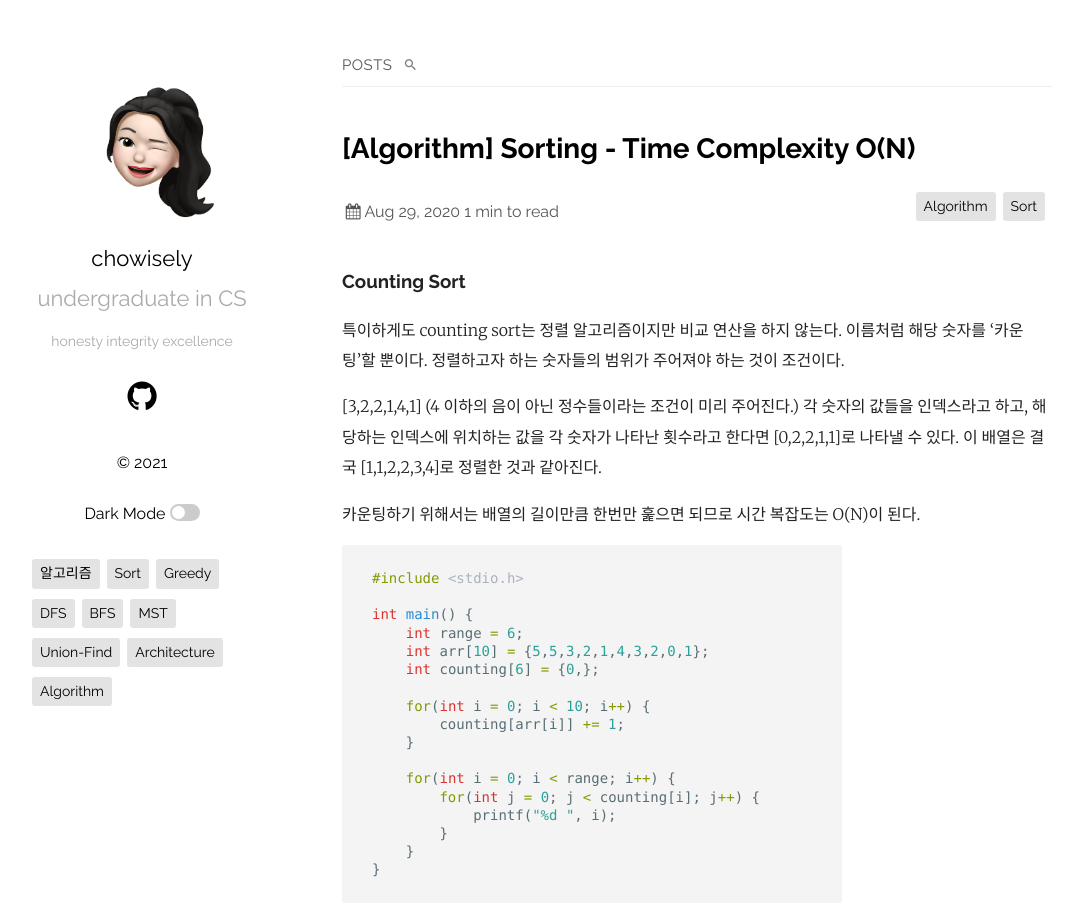
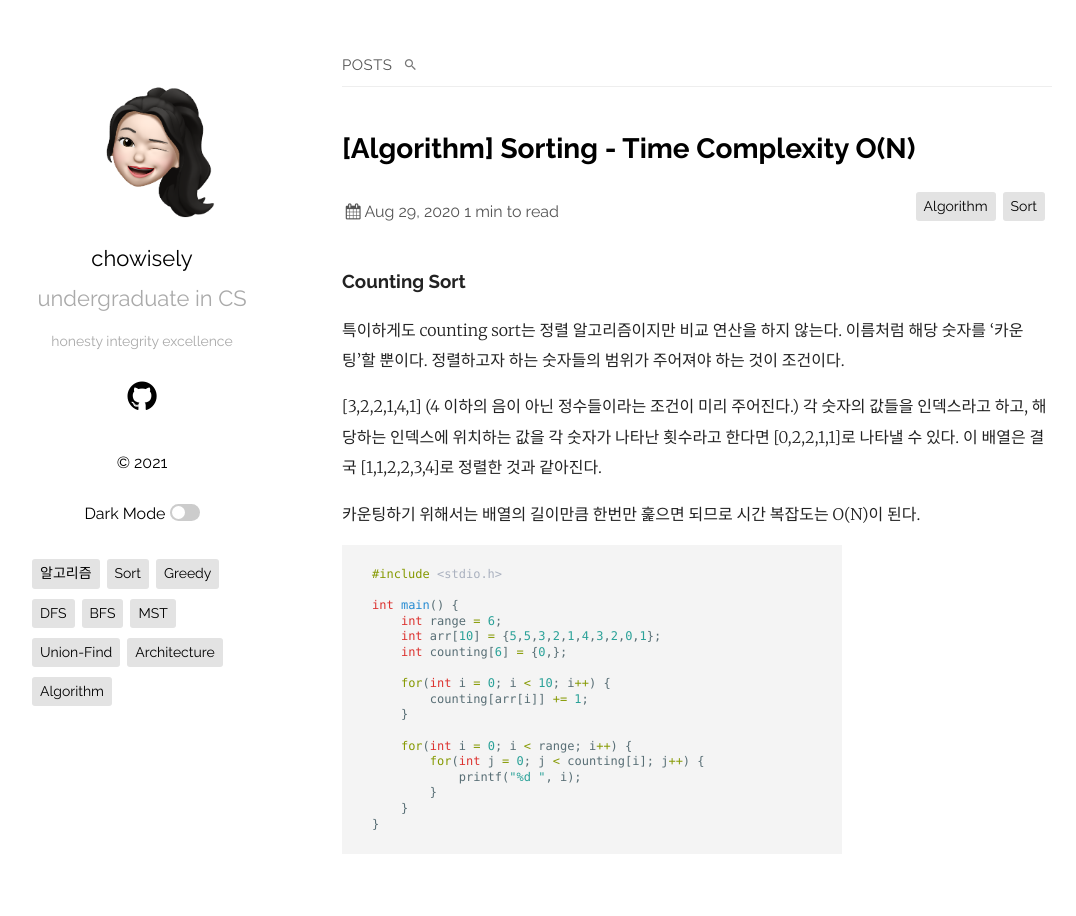
Before and after one commit to chowisely/chowisely.github.io, a Jekyll site: the page built from _posts/2020-08-29-Algorithm-Sorting3.md, in a window 1280 px wide and 948 px high. Shown: the top 916 px of the window, without its empty margins (73-1149 px from the left). Built offline with Jekyll 4.4.1, drawn with Linux system fonts in a browser that asks for light colours; some web fonts are replaced; comment, search, counter and statistics services are not loaded.

Commit message:
customize code block

```diff
--- a/_layouts/default.html
+++ b/_layouts/default.html
@@ -23,7 +23,7 @@
       }
     });
   </script>
-  <link href="http://cdn.jsdelivr.net/gh/joungkyun/font-d2coding/d2coding.css" rel="stylesheet" type="text/css">
+  <link href="https://cdn.jsdelivr.net/gh/joungkyun/font-d2coding/d2coding.css" rel="stylesheet" type="text/css">
 </head>
 
 {%- if site.plainwhite.condensed_mobile contains page.layout -%}
--- a/_sass/_syntax.scss
+++ b/_sass/_syntax.scss
@@ -11,7 +11,7 @@ div.highlight {
 	word-break: break-all;
 }
 pre.highlight, code {
-	font-size: 14px;
+	font-size: 12px;
 	font-family: 'D2 coding', Consolas, monospace;
 	line-height: 1.3em;
 	tab-size: 4;
--- a/_sass/dark.scss
+++ b/_sass/dark.scss
@@ -38,7 +38,7 @@
 		padding: 10px 30px;
 	}
 	pre.highlight-dark, code {
-		font-size: 14px;
+		font-size: 12px;
 		font-family: 'D2 coding', Consolas, monospace;
 		line-height: 1.3em;
 		tab-size: 4;
```
